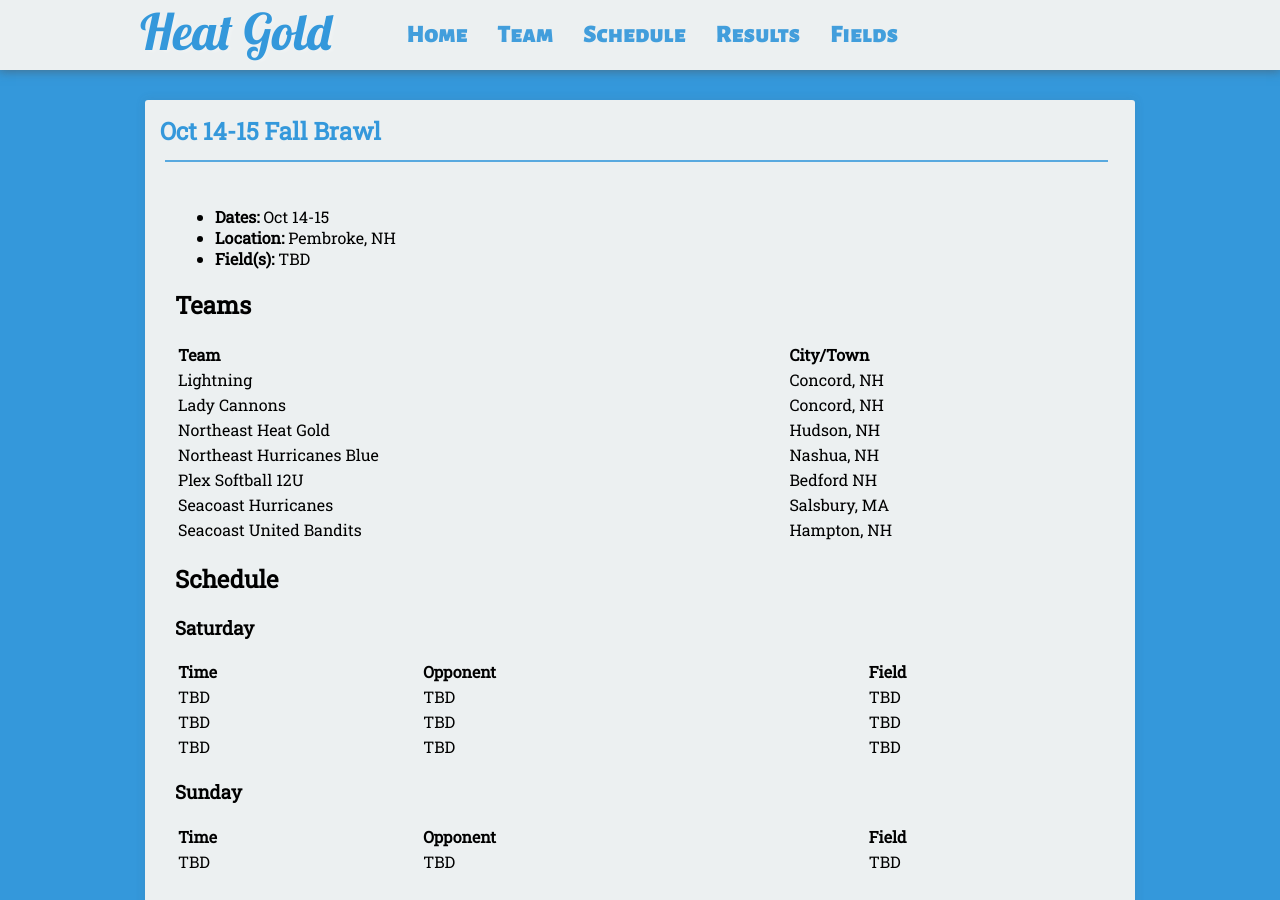
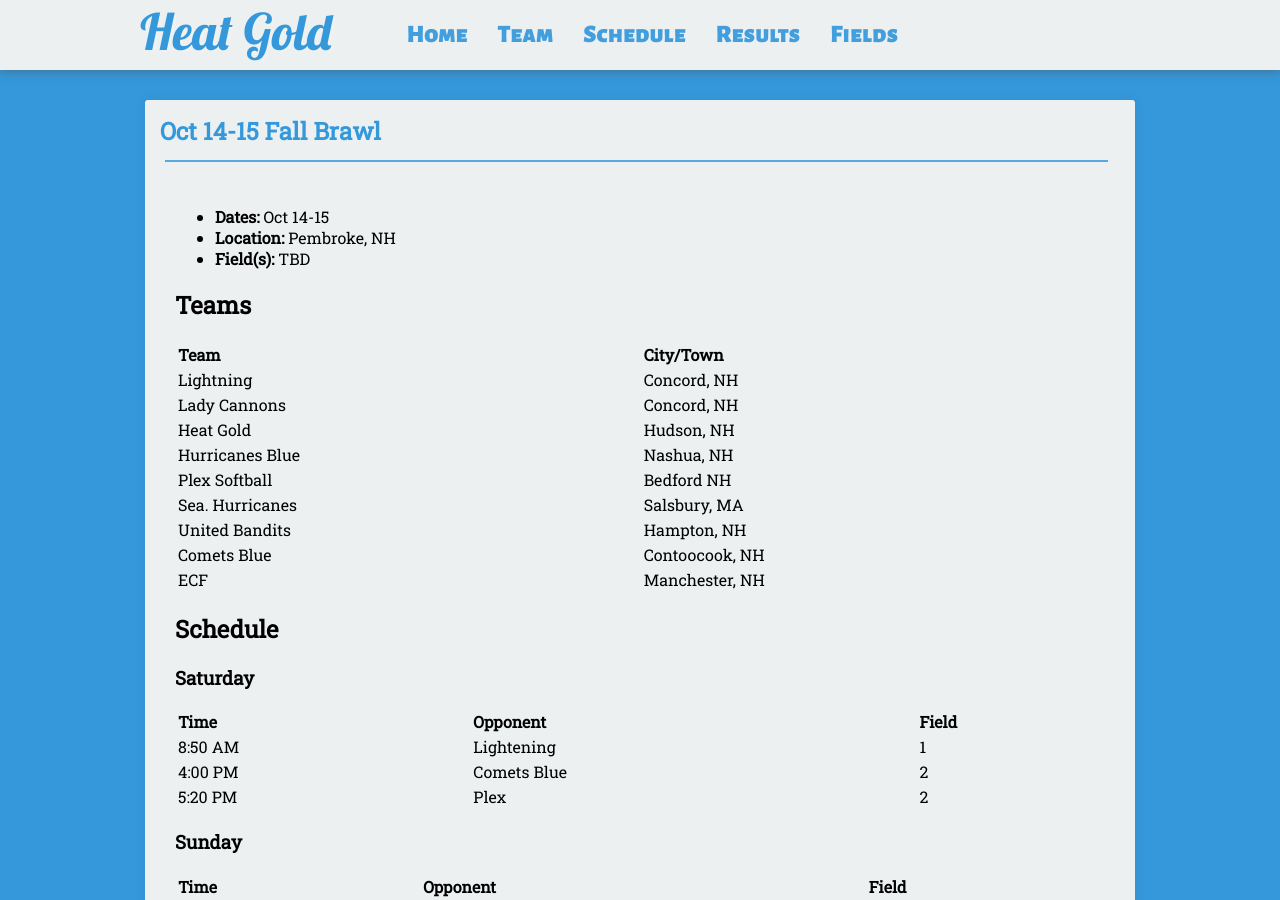
Before and after one commit to seanmerrow/ecf, a Jekyll site: the page built from _posts/2017-10-14-Oct-14-15.md, in a window 1280 px wide and 900 px high. Built offline with Jekyll 4.4.1, drawn with Linux system fonts in a browser that asks for light colours; nearby versions of some CDN libraries.

Commit message:
Update 2017-10-14-Oct-14-15.md
add sat sched

```diff
--- a/_posts/2017-10-14-Oct-14-15.md
+++ b/_posts/2017-10-14-Oct-14-15.md
@@ -18,11 +18,13 @@ category:
 |:---------------------------|:-------------|
 |Lightning                   | Concord, NH  |
 |Lady Cannons	               | Concord, NH  |
-|Northeast Heat Gold	       | Hudson, NH   |
-|Northeast Hurricanes Blue   | Nashua, NH   |
-|Plex Softball 12U	         | Bedford	NH  |
-|Seacoast Hurricanes	       | Salsbury, MA |
-|Seacoast United Bandits     | Hampton, NH  |
+| Heat Gold	                 | Hudson, NH   |
+|Hurricanes Blue             | Nashua, NH   |
+|Plex Softball               | Bedford	NH  |
+|Sea. Hurricanes	           | Salsbury, MA |
+|United Bandits              | Hampton, NH  |
+|Comets Blue                 | Contoocook, NH  |
+|ECF                         | Manchester, NH  |
 
 ## Schedule
 
@@ -30,9 +32,9 @@ category:
 
 | Time | Opponent | Field |
 |:---|:---|:---|
-| TBD | TBD | TBD |
-| TBD | TBD | TBD |
-| TBD | TBD | TBD |
+| 8:50 AM | Lightening  | 1 |
+| 4:00 PM | Comets Blue | 2 |
+| 5:20 PM | Plex        | 2 |
 
 ### Sunday
 
```
